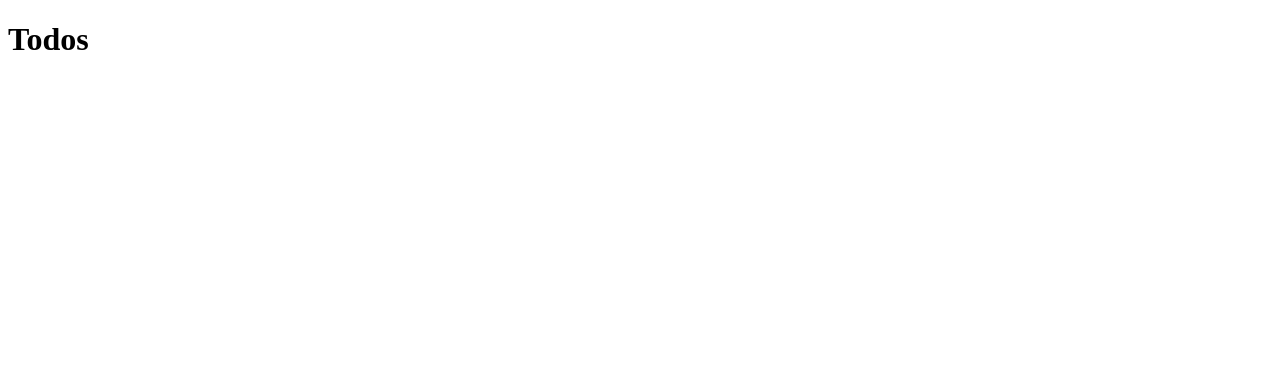
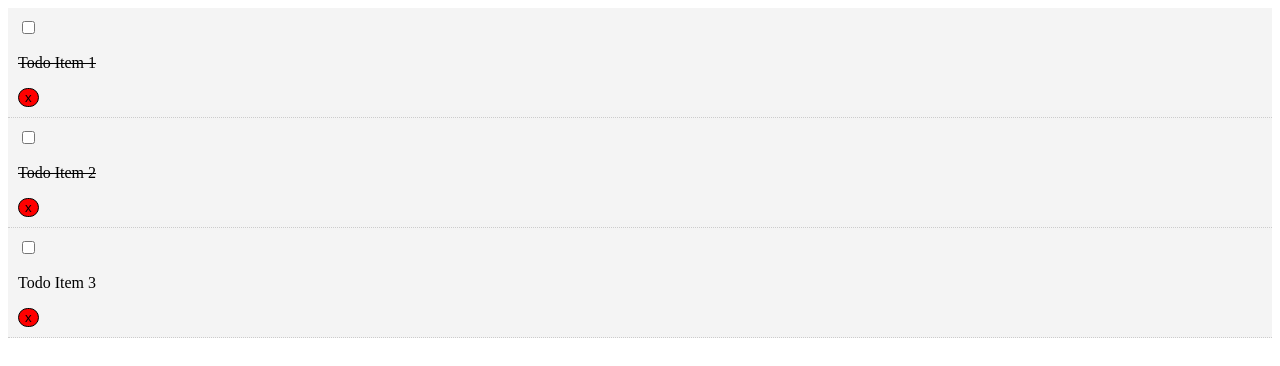
Before and after one commit to marion0312/vue-crash-course, a Vue app: page / in a window 1280 px wide. Shown: the top 366 px of the page. Built offline with nearby package versions, Linux system fonts and the light colour scheme.

Commit message:
Added TodoItem features and how to work with v-on

```diff
--- a/src/App.vue
+++ b/src/App.vue
@@ -1,6 +1,6 @@
 <template>
   <div id="app">
-    <Todos />
+    <Todos v-bind:todos="todos" />
   </div>
 </template>
 
@@ -19,12 +19,12 @@
         {
           id: 1,
           title: 'Todo Item 1',
-          completed: false,
+          completed: true,
         },
         {
           id: 2,
           title: 'Todo Item 2',
-          completed: false,
+          completed: true,
         },
         {
           id: 3,
--- /dev/null
+++ b/src/components/TodoItem.vue
@@ -0,0 +1,37 @@
+<template>
+    <div class="todo-item" v-bind:class="{'is-completed':todo.completed}">
+        <input type="checkbox" v-on:change="markComplete">
+        <p>{{ todo.title }}</p>
+        <button @click="$emit('del-todo', todo.id)" class="del" >x</button>
+    </div>
+</template>
+
+<script>
+export default {
+    name: "TodoItem",
+    props: ["todo"],
+    methods: {
+        markComplete() {
+            this.todo.completed = !this.todo.completed;
+        }
+    }
+}
+</script>
+
+<style scoped>
+    .todo-item {
+        background: #f4f4f4;
+        padding: 10px;
+        border-bottom: 1px #ccc dotted;
+    }
+
+    .is-completed {
+        text-decoration: line-through;
+    }
+
+    .del {
+        background: red;
+        border: 1px black solid;
+        border-radius: 25px;
+    }
+</style>
--- a/src/components/Todos.vue
+++ b/src/components/Todos.vue
@@ -1,12 +1,20 @@
 <template>
     <div>
-        <h1>Todos</h1>
+        <div v-for="todo in todos" v-bind:key="todo">
+            <TodoItem v-bind:todo="todo" />
+        </div>
     </div>
 </template>
 
 <script>
+import TodoItem from './TodoItem.vue';
+
 export default {
-    name: 'Todos'
+    name: 'Todos',
+    components: {
+        TodoItem
+    },
+    props: ["todos"],
 }
 </script>
 
```
